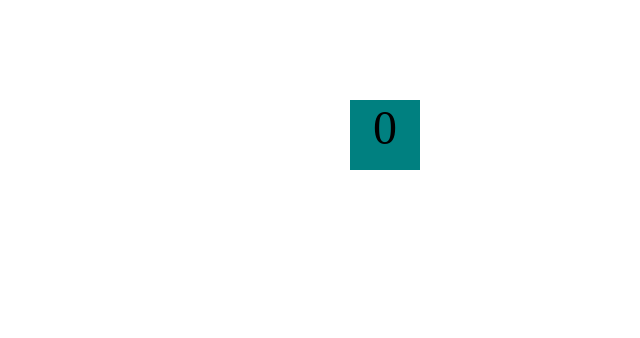
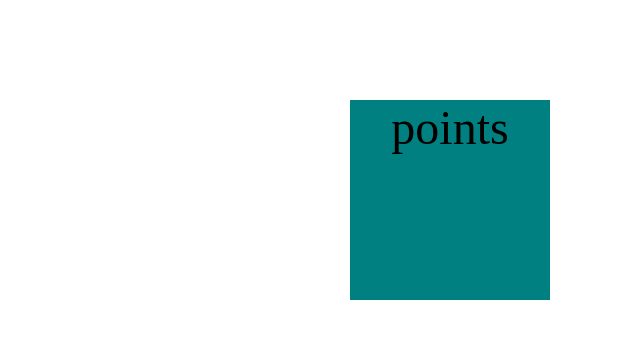
Before and after one commit to cali444real/cali444real.github.io, a plain HTML site: page fsd-projects/bouncing-box/index.html in a window 1280 px wide. Shown: the whole page, without its empty margins (640-1280 px from the left). Drawn offline with Linux system fonts and the light colour scheme.

Commit message:
finished bouncing box 11/2

```diff
--- a/fsd-projects/bouncing-box/index.html
+++ b/fsd-projects/bouncing-box/index.html
@@ -6,8 +6,8 @@
     <script src="jquery.min.js"></script>
     <style>
       .box {
-        width: 70px;
-        height: 70px;
+        width: 200px;
+        height: 200px;
         background-color: teal;
         font-size: 300%;
         text-align: center;
@@ -28,7 +28,7 @@
 
   <body class="board">
     <!-- HTML for the box -->
-    <div class="box">0</div>
+    <div class="box">points</div>
 
     <script>
       (function () {
@@ -71,7 +71,7 @@
         // TODO 2 - Variable declarations
         var positionX = 0;
         var points = 0;
-        var speed = 10
+        var speed = 10;
         /**
          * This Function will be called 20 times/second.
          * Each time it is called, it should move the Box to a new location.
@@ -82,7 +82,8 @@
           positionX = positionX + speed;
           if (positionX >= boardWidth) {
             speed *= -1;
-          } if (positionX <= 0) {
+          }
+          if (positionX <= 0) {
             speed *= -1;
           }
         }
@@ -96,9 +97,9 @@
          */
         function handleBoxClick() {
           positionX = 0;
+          changeBoxText(points);
+          points++;
           speed = 3 * points + 10;
-          points++;
-          changeBoxText(points);
         }
       })();
     </script>
```
Also changed, not shown: fsd-projects/platformer/platformer.js (+10 -0 lines), index.html (+1 -1 lines), portfolio.html (+1 -1 lines).
